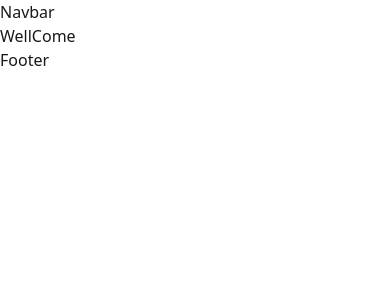
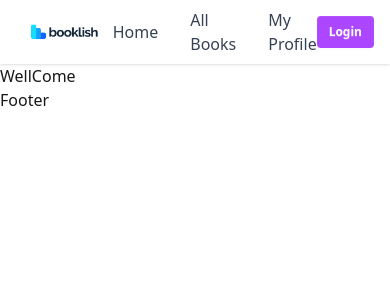
Before and after one commit to Mahabubislam50725/online_book_borrowing_platform, a Next.js app: page / in a window 390 px wide. Shown: the top 300 px of the page. Built offline with nearby package versions, Linux system fonts and the light colour scheme.

Commit message:
Navbar Complete

```diff
--- a/src/app/component/shared/Navbar.jsx
+++ b/src/app/component/shared/Navbar.jsx
@@ -1,10 +1,46 @@
-import React from 'react';
+import Link from "next/link";
+import Image from "next/image";
+import Logo from "@/assets/logo.png";
 
 const Navbar = () => {
     return (
-        <div>
-            <h1>Navbar</h1>
-        </div>
+          <nav className="bg-white shadow-sm sticky top-0 z-50">
+      <div className="container mx-auto px-4 h-16 flex justify-between items-center">
+
+        {/* Logo */}
+        <Link href="/">
+          <Image
+            src={Logo}
+            alt="BookBorrow Logo"
+            width={140}
+            height={60}
+            priority
+          />
+        </Link>
+
+        {/* Navigation Links */}
+        <ul className="flex items-center gap-8 font-medium text-gray-700">
+          <li>
+            <Link href="/">Home</Link>
+          </li>
+          <li>
+            <Link href="/all-books">All Books</Link>
+          </li>
+          <li>
+            <Link href="/profile">My Profile</Link>
+          </li>
+        </ul>
+
+        {/* Login Button */}
+        <Link
+          href="/login"
+          className="btn btn-sm bg-purple-500 text-white border-none hover:bg-purple-600"
+        >
+          Login
+        </Link>
+
+      </div>
+    </nav>
     );
 };
 
--- /dev/null
+++ b/src/app/not-found.jsx
@@ -0,0 +1,47 @@
+import Link from 'next/link';
+import React from 'react';
+
+const NotFound = () => {
+    return (
+        <div className="min-h-screen bg-gradient-to-br from-purple-50 via-white to-indigo-100 flex items-center justify-center px-6">
+            <div className="max-w-2xl text-center">
+                {/* 404 Number */}
+                <h1 className="text-8xl md:text-9xl font-extrabold bg-gradient-to-r from-purple-600 to-indigo-600 bg-clip-text text-transparent">
+                    404
+                </h1>
+
+                {/* Title */}
+                <h2 className="mt-6 text-3xl md:text-4xl font-bold text-gray-800">
+                    Oops! Page Not Found
+                </h2>
+
+                {/* Description */}
+                <p className="mt-4 text-gray-600 text-lg leading-relaxed">
+                   Page isn't found.
+                </p>
+
+                {/* Buttons */}
+                <div className="mt-8 flex flex-col sm:flex-row gap-4 justify-center">
+                    <Link
+                        href="/"
+                        className="px-6 py-3 rounded-xl bg-purple-600 text-white font-semibold shadow-lg hover:bg-purple-700 transition-all duration-300"
+                    >
+                        Back to Home
+                    </Link>
+                </div>
+
+                {/* Decorative Elements */}
+                <div className="relative mt-16">
+                    <div className="absolute -top-10 left-1/4 w-20 h-20 bg-purple-200 rounded-full blur-2xl opacity-60"></div>
+                    <div className="absolute -top-4 right-1/4 w-24 h-24 bg-indigo-200 rounded-full blur-2xl opacity-60"></div>
+
+                    <div className="mx-auto w-40 h-40 flex items-center justify-center rounded-full bg-white shadow-2xl border border-purple-100">
+                        <span className="text-6xl">📚</span>
+                    </div>
+                </div>
+            </div>
+        </div>
+    );
+};
+
+export default NotFound;
```
Also changed, not shown: src/assets/logo.png (added).
